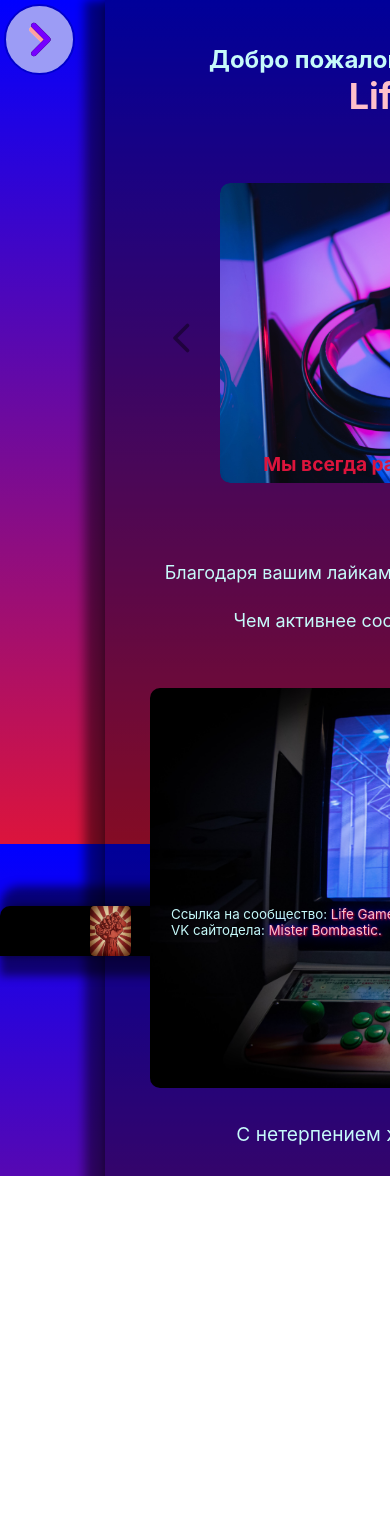
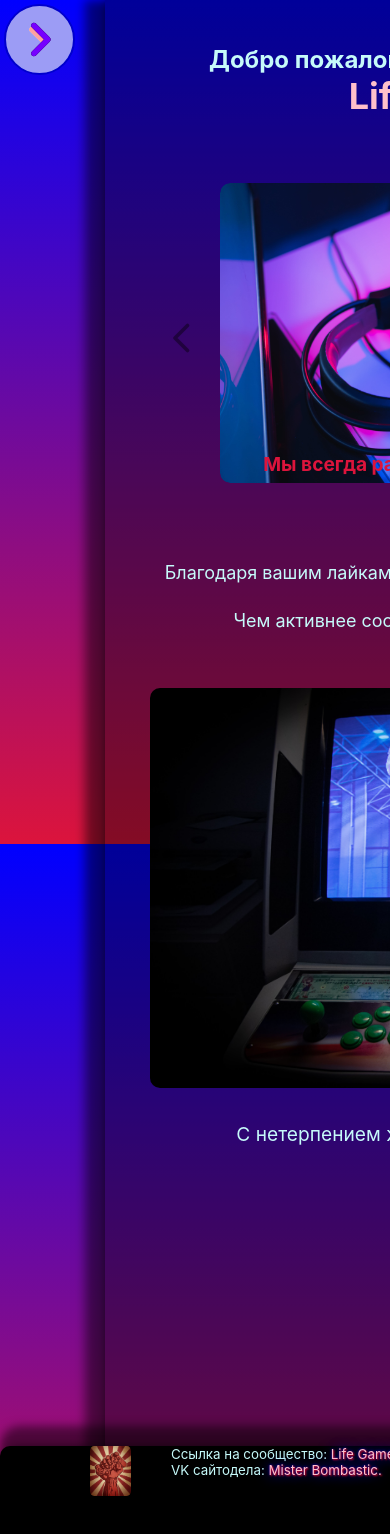
Before and after one commit to Diesfingers228/LifeGamer, a React (Create React App) app in the folder my-app/: page / in a window 390 px wide. Shown: the top 1534 px of the page. Before the commit the page ends 1176 px from the top, so only its background shows below. Built offline with nearby package versions, Linux system fonts and the light colour scheme.

Commit message:
Life_Gamer

```diff
--- a/my-app/src/AppMobile.css
+++ b/my-app/src/AppMobile.css
@@ -78,7 +78,7 @@
     #frame {
       margin: 0 auto;
       width: 50vw;
-      height: max-content;
+      height: 100%;
       text-align: center;
       padding-top: 5%;
       padding-left: 5%;
@@ -86,6 +86,7 @@
       box-shadow: -10px 10px 10px 10px rgba(0, 0, 0, 0.5), 10px 10px 10px 10px rgba(0, 0, 0, 0.5);
       background-color: rgba(0, 0, 0, 0.4);
       min-width: 600px;
+      padding-bottom: 30%;
       }
 
     #frame input[type=radio] {
@@ -327,9 +328,9 @@
       box-shadow: 10px 10px 10px 10px rgba(0, 0, 0, 0.5), 10px -10px 10px 10px rgba(0, 0, 0, 0.5);
       display: flex;
       align-items: center;
-      margin-top: -30%;
       height: 30%;
       width: 100%;
+      padding-bottom: 100%;
     }
 
     .footer-content {
```
